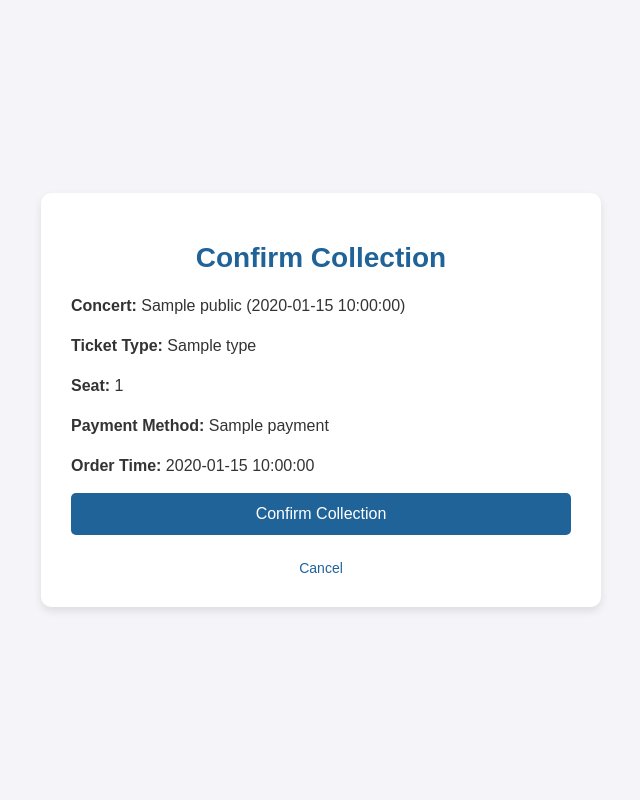
After one commit to awesomePei/113-1-DB-final-project, a Flask app: page /collected/11 in a window 1280 px wide. The commit adds this page. Shown: the whole page, without its empty margins (319-959 px from the left). Run offline with Flask 3, Linux system fonts and the light colour scheme; the visitor is signed in with stand-in values (Sample User, id 1); a database or web service that is not in the repository returns one stand-in record (values such as "Sample title"); some libraries are stand-ins or nearby versions.

Commit message:
suppose to be ok?

```diff
--- a/ticketvibe/app.py
+++ b/ticketvibe/app.py
@@ -22,14 +22,16 @@ def register():
         isAdmin = False  # Default to regular user
 
         query = """
-            INSERT INTO public."USERS" (userid, username, phone, email, password, isAdmin)
+            INSERT INTO public."USERS" (userid, username, phone, email, password, "isAdmin")
             VALUES (%s, %s, %s, %s, %s, %s);
         """
         try:
             execute_query(query, (user_id, name, phone, email, password, isAdmin))
+            print("yes")
             flash("Registration successful! Please log in.", "success")
             return redirect(url_for('login'))
         except:
+            print("no")
             flash("Registration failed. User ID may already exist.", "danger")
 
     return render_template('register.html')
@@ -46,9 +48,9 @@ def login():
 
         if user and user['password'] == password:
             session['user_id'] = user['userid']
-            session['isadmin'] = user['isadmin']
+            session['isAdmin'] = user['isAdmin']
             flash("Login successful!", "success")
-            if user['isadmin']:  # If the user is an admin, redirect to admin dashboard
+            if user['isAdmin']:  # If the user is an admin, redirect to admin dashboard
                 return redirect(url_for('index'))
             else:
                 return redirect(url_for('index'))
@@ -295,7 +297,7 @@ def refund_ticket(ticket_id):
 # admin 面板
 @app.route('/admin', methods=['GET', 'POST'])
 def admin_dashboard():
-    if 'user_id' not in session or not session.get('isadmin'):  # Check if the user is logged in and is admin
+    if 'user_id' not in session or not session.get('isAdmin'):  # Check if the user is logged in and is admin
         flash("Access denied. Admins only.", "danger")
         return redirect(url_for('index'))
 
@@ -511,7 +513,8 @@ def search_user():
 
     # 如果是 GET 請求，則列出所有使用者
     users_query = '''SELECT * FROM public."USERS"
-                    WHERE isAdmin = false;'''
+                    WHERE "isAdmin" = false
+                    ORDER BY userid ASC ;'''
     users = execute_query(users_query, fetch_all=True)
 
     # 返回所有使用者到模板
@@ -522,13 +525,13 @@ def search_user():
 def ticket(userid):
     # 查询用户的门票
     query = '''
-        SELECT t."ticketID", t.concert_name, t.order_time, t.concert_time, t.refund_status
+        SELECT t."ticketID", t.concert_name, t.order_time, t.concert_time, t.refund_status, t.collected
         FROM public."TICKET" t
         JOIN public."CONCERT" c ON t.concert_name = c.name and t.concert_time = c.time
         WHERE t."userID" = %s
     '''
     tickets = execute_query(query, (userid,), fetch_all=True)
-
+    print(tickets)
     # 返回模板并传递门票数据
     return render_template('ticket.html', tickets=tickets, userid=userid)
 
@@ -557,6 +560,44 @@ def search_concert():
     return render_template('search_concert.html', concerts=concerts, search_query='')
 
 
+@app.route('/collected/<int:ticket_id><string:userid>', methods=['GET', 'POST'])
+def collected(ticket_id, userid):
+    # 確保用戶已登入
+    if 'user_id' not in session:
+        flash("You must be logged in to collect a ticket.", "danger")
+        return redirect(url_for('login'))
+
+    print(userid)
+    print(ticket_id)
+    # 查詢票券資料
+    query = '''
+        SELECT t.* FROM public."TICKET" t
+        WHERE t."ticketID" = %s AND t.collected = False AND t.refund_status = False
+    '''
+    ticket = execute_query(query, (ticket_id,), fetch_one=True)
+    print(ticket)
+
+    if not ticket:
+        flash("Invalid ticket or already collected.", "danger")
+        return redirect(url_for('ticket', userid=userid))
+
+    if request.method == 'POST':
+        # 標記票券為已領取
+        update_query = '''
+            UPDATE public."TICKET"
+            SET collected = True
+            WHERE "ticketID" = %s
+        '''
+        try:
+            execute_query(update_query, (ticket_id,))
+            flash("Ticket successfully collected!", "success")
+        except Exception as e:
+            flash(f"Error refunding ticket: {e}", "danger")
+        return redirect(url_for('ticket', userid=userid))
+
+    return render_template('collected.html', ticket=ticket, userid=userid)
+
+
 
 # 登出頁面
 @app.route('/logout')
--- a/ticketvibe/db.py
+++ b/ticketvibe/db.py
@@ -4,8 +4,8 @@ from psycopg2.extras import RealDictCursor
 def get_connection():
     return psycopg2.connect(
         dbname="ticketvibe",
-        user="postgres",
-        password="0000",
+        user="",
+        password="",
         host="localhost",
         port="5432"
     )
--- /dev/null
+++ b/ticketvibe/templates/collected.html
@@ -0,0 +1,105 @@
+<!DOCTYPE html>
+<html lang="en">
+<head>
+    <meta charset="UTF-8">
+    <meta name="viewport" content="width=device-width, initial-scale=1.0">
+    <title>Confirm Collection</title>
+    <style>
+        /* General Page Styles */
+        body {
+            font-family: Arial, sans-serif;
+            background-color: #f4f4f9;
+            color: #333;
+            margin: 0;
+            padding: 0;
+            display: flex;
+            justify-content: center;
+            align-items: center;
+            height: 100vh;
+        }
+
+        .container {
+            background: white;
+            padding: 30px;
+            border-radius: 10px;
+            box-shadow: 0 4px 8px rgba(0, 0, 0, 0.1);
+            width: 100%;
+            max-width: 500px;
+            text-align: center;
+        }
+
+        h1 {
+            color: #206399;
+            font-size: 28px;
+            margin-bottom: 20px;
+        }
+
+        p {
+            font-size: 16px;
+            margin-bottom: 15px;
+            text-align: left;
+            line-height: 1.5;
+        }
+
+        p strong {
+            color: #333;
+        }
+
+        button {
+            width: 100%;
+            padding: 12px;
+            font-size: 16px;
+            background-color: #206399;
+            color: white;
+            border: none;
+            border-radius: 5px;
+            cursor: pointer;
+            transition: background-color 0.3s ease;
+            margin-bottom: 15px;
+        }
+
+        button:hover {
+            background-color: #206399;
+        }
+
+        .cancel-link {
+            display: inline-block;
+            font-size: 14px;
+            color: #206399;
+            text-decoration: none;
+            margin-top: 10px;
+        }
+
+        .cancel-link:hover {
+            color: #206399;
+        }
+
+        /* Mobile Responsiveness */
+        @media (max-width: 768px) {
+            .container {
+                padding: 20px;
+            }
+        }
+    </style>
+</head>
+<body>
+    <div class="container">
+        <h1>Confirm Collection</h1>
+        <p><strong>Concert: </strong> {{ ticket['concert_name'] }} ({{ ticket['concert_time'] }})</p>
+        <p><strong>Ticket Type: </strong> {{ ticket['type'] }}</p>
+        <p><strong>Seat: </strong> {{ ticket['seatID'] }}</p>
+        <p><strong>Payment Method: </strong>{{ ticket.payment }}</p>
+        <p><strong>Order Time: </strong>{{ ticket.order_time }}</p>
+
+        <!-- Refund Confirmation Button -->
+        <form method="POST">
+            <button type="submit">Confirm Collection</button>
+        </form>
+
+        <!-- Cancel Link -->
+        <!-- 內容相同，但取消按鈕連結更新 -->
+        <a href="{{ url_for('ticket', userid=session['user_id']) }}" class="cancel-link">Cancel</a>
+
+    </div>
+</body>
+</html>
--- a/ticketvibe/templates/index.html
+++ b/ticketvibe/templates/index.html
@@ -68,7 +68,7 @@
 <body>
     <div class="container">
         {% if session.user_id %}
-            {% if session.isadmin %}
+            {% if session.isAdmin %}
                 <h1>Welcome, Admin</h1>
                 <p>Logged in as {{ session.user_id }}</p>
                 <div class="admin-options">
```
Also changed, not shown: ticketvibe/templates/ticket.html (+25 -3 lines).
